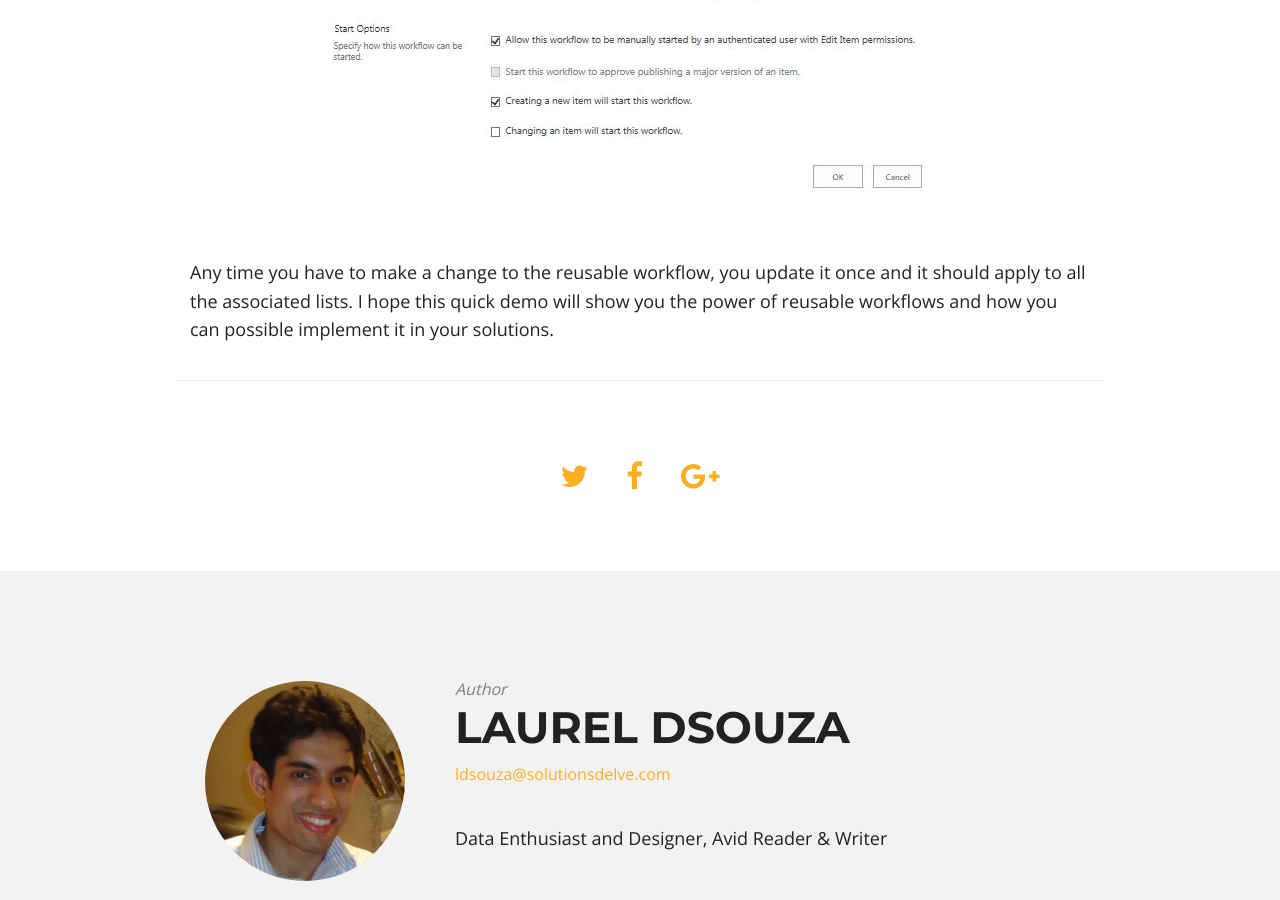
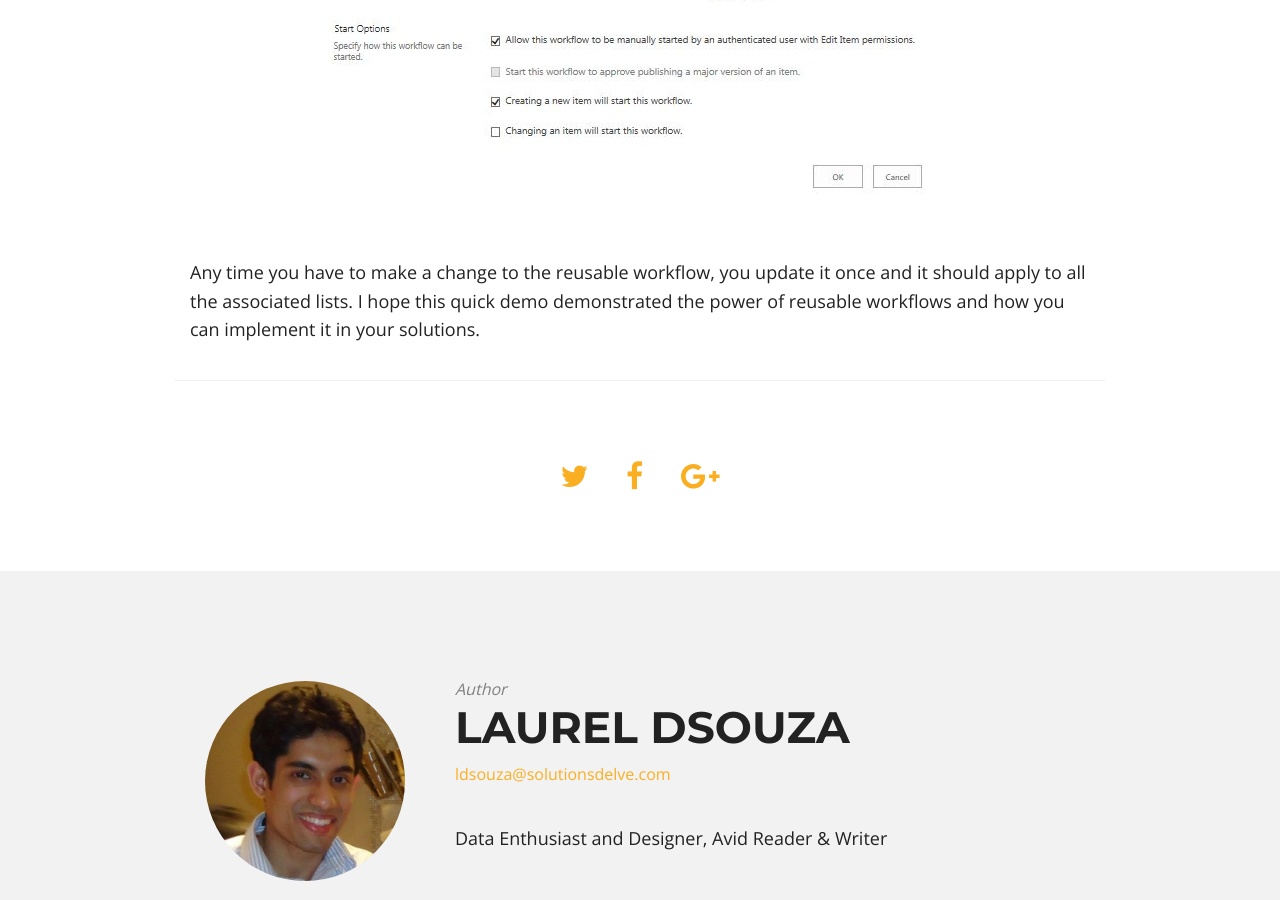
Before and after one commit to ldsouza/ldsouza.github.io, a Jekyll site: the page built from _posts/2015-12-20-sharepoint-reusable-workflows.md, in a window 1280 px wide and 900 px high, scrolled down 4727 px. Built offline with Jekyll 4.4.1, drawn with Linux system fonts in a browser that asks for light colours; nearby versions of some CDN libraries; comment, search, counter and statistics services are not loaded.

Commit message:
Update 2015-12-20-sharepoint-reusable-workflows.md

```diff
--- a/_posts/2015-12-20-sharepoint-reusable-workflows.md
+++ b/_posts/2015-12-20-sharepoint-reusable-workflows.md
@@ -55,4 +55,4 @@ Provide a name for the workflow and workflow settings like start options. Repeat
 
 ![Image]({{ site.url }}/images/blog/sharepoint-reusable-workflows/8.JPG)
 
-Any time you have to make a change to the reusable workflow, you update it once and it should apply to all the associated lists. I hope this quick demo will show you the power of reusable workflows and how you can possible implement it in your solutions.
+Any time you have to make a change to the reusable workflow, you update it once and it should apply to all the associated lists. I hope this quick demo demonstrated the power of reusable workflows and how you can implement it in your solutions.
```
